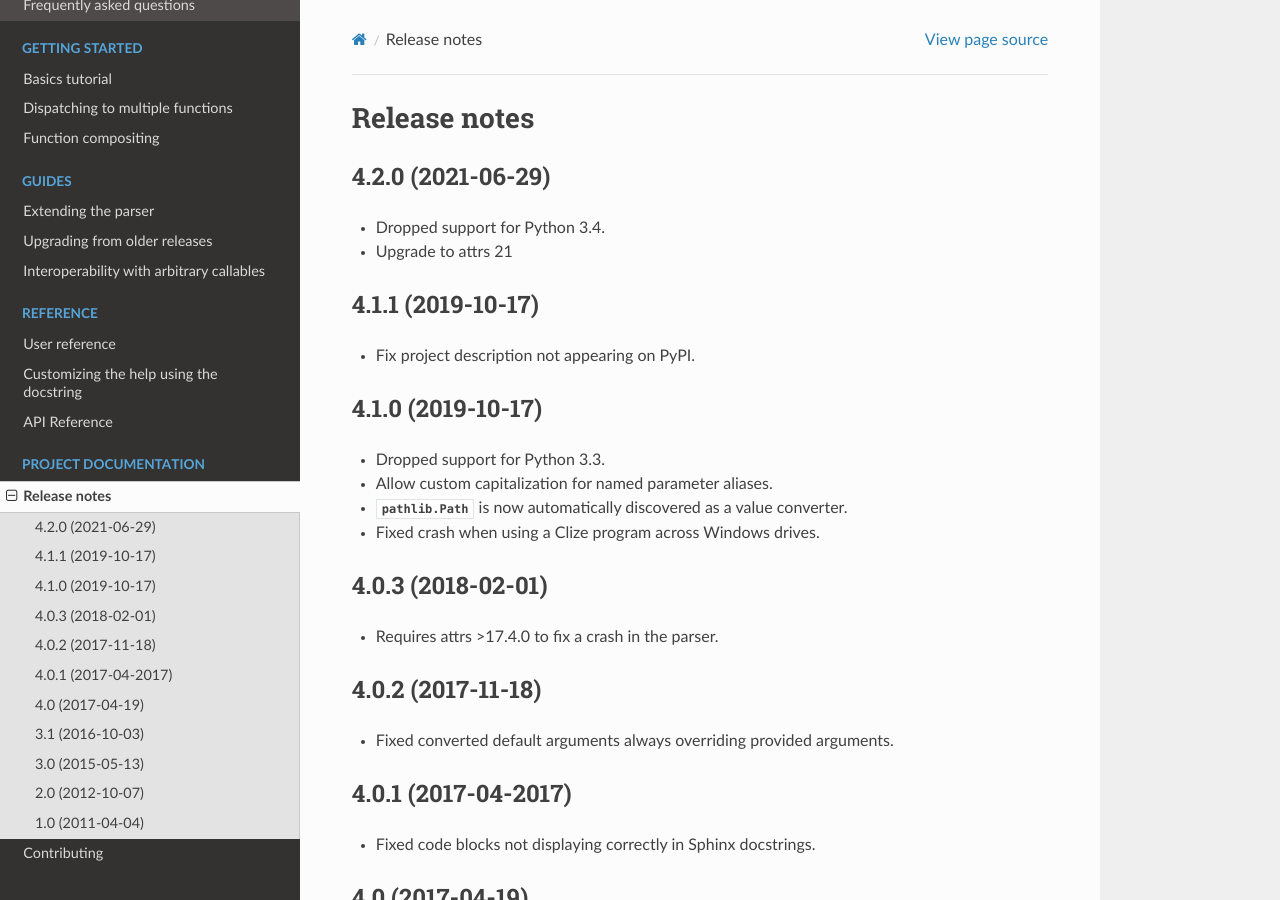
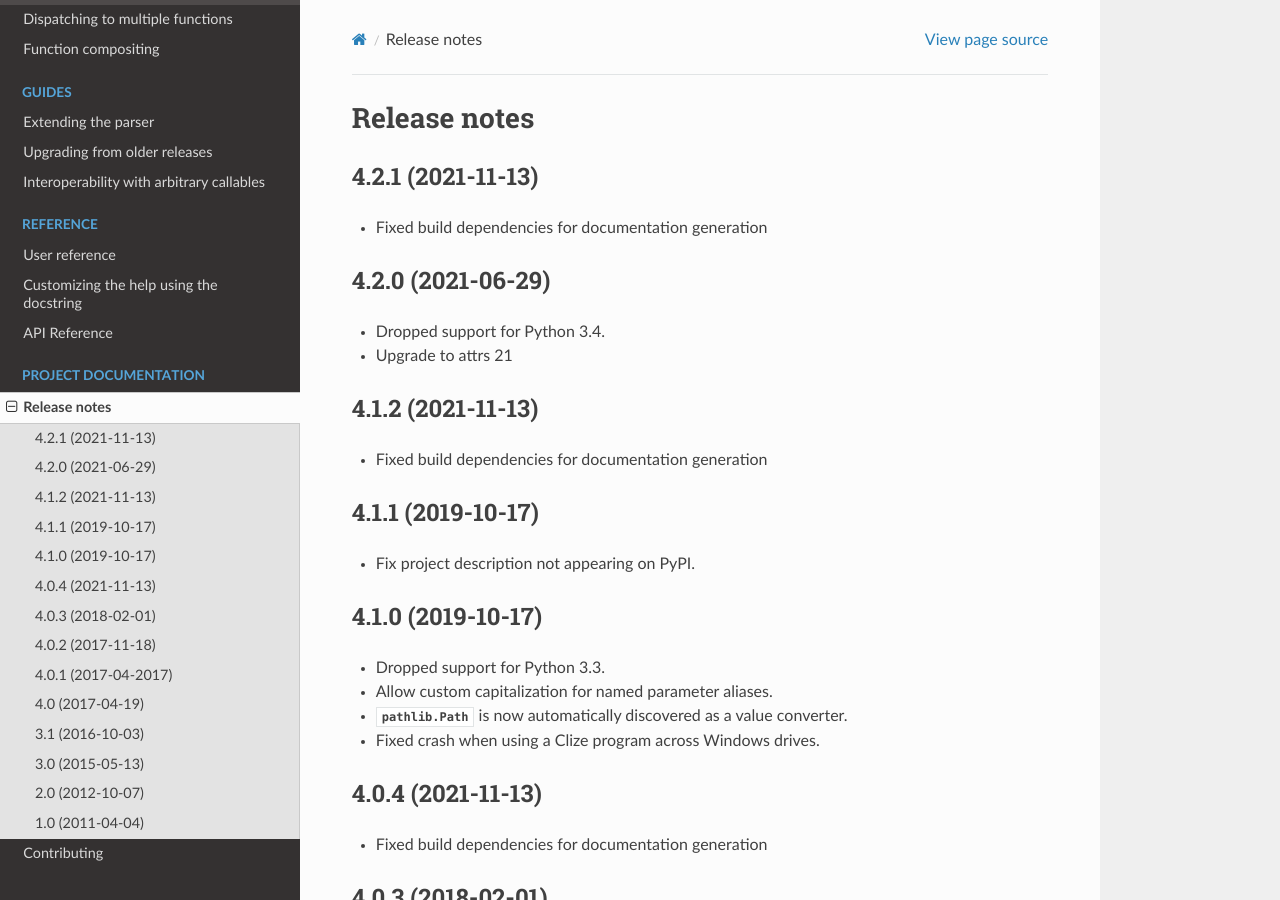
Before and after one commit to epsy/clize, a Sphinx documentation site: the page built from docs/releases.rst, in a window 1280 px wide and 900 px high. Built offline with Sphinx 7.4.7 and the Read the Docs theme 2.0.0, drawn with Linux system fonts in a browser that asks for light colours.

Commit message:
update releases doc

```diff
--- a/docs/releases.rst
+++ b/docs/releases.rst
@@ -4,6 +4,15 @@
 
 Release notes
 =============
+
+.. _v4.2:
+
+.. _v4.2.1:
+
+4.2.1 (2021-11-13)
+------------------
+
+* Fixed build dependencies for documentation generation
 
 .. _v4.2.0:
 
@@ -13,14 +22,21 @@ Release notes
 * Dropped support for Python 3.4.
 * Upgrade to attrs 21
 
+.. _v4.1:
+
+.. _v4.1.2:
+
+4.1.2 (2021-11-13)
+------------------
+
+* Fixed build dependencies for documentation generation
+
 .. _v4.1.1:
 
 4.1.1 (2019-10-17)
 ------------------
 
 * Fix project description not appearing on PyPI.
-
-.. _v4.1:
 
 .. _v4.1.0:
 
@@ -31,6 +47,15 @@ Release notes
 * Allow custom capitalization for named parameter aliases.
 * `pathlib.Path` is now automatically discovered as a value converter.
 * Fixed crash when using a Clize program across Windows drives.
+
+.. _v4.0:
+
+.. _v4.0.4:
+
+4.0.4 (2021-11-13)
+------------------
+
+* Fixed build dependencies for documentation generation
 
 .. _v4.0.3:
 
@@ -53,7 +78,7 @@ Release notes
 
 * Fixed code blocks not displaying correctly in Sphinx docstrings.
 
-.. _v4.0:
+.. _v4.0.0:
 
 4.0 (2017-04-19)
 ----------------
```
